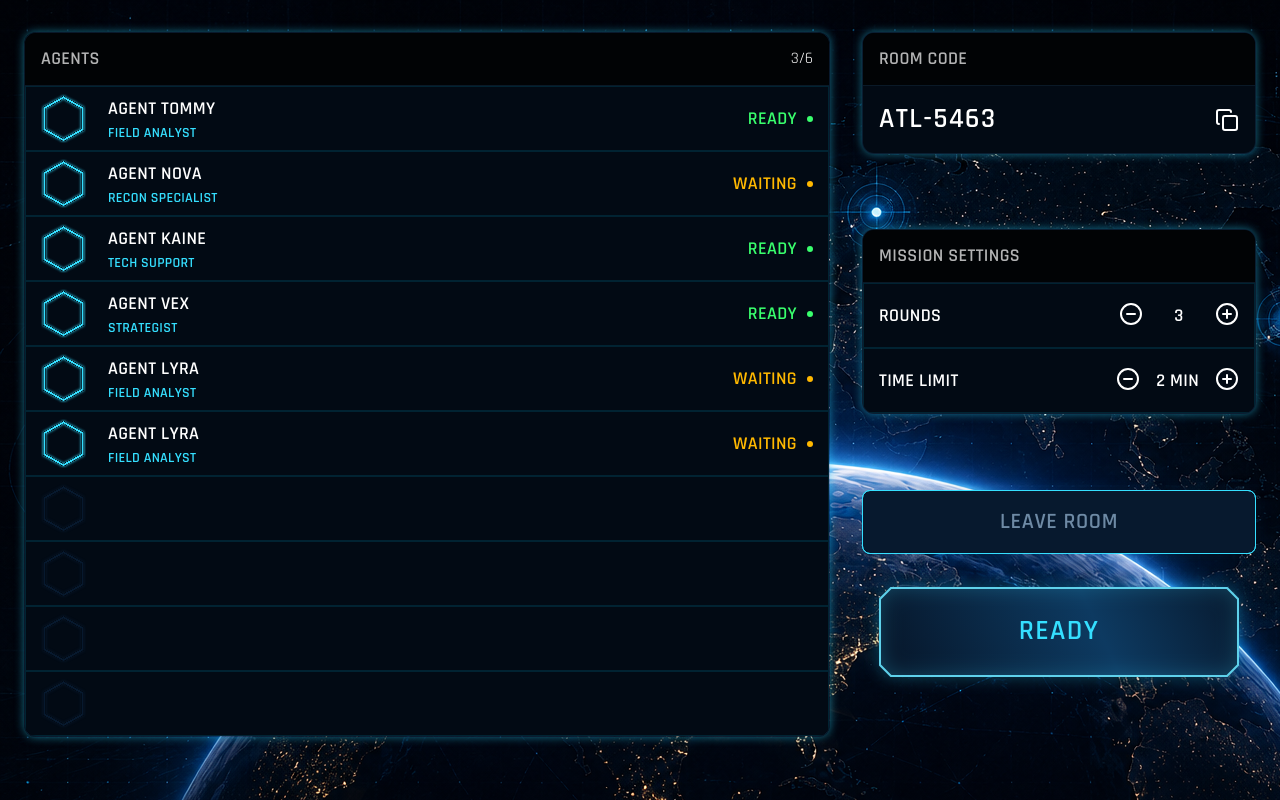
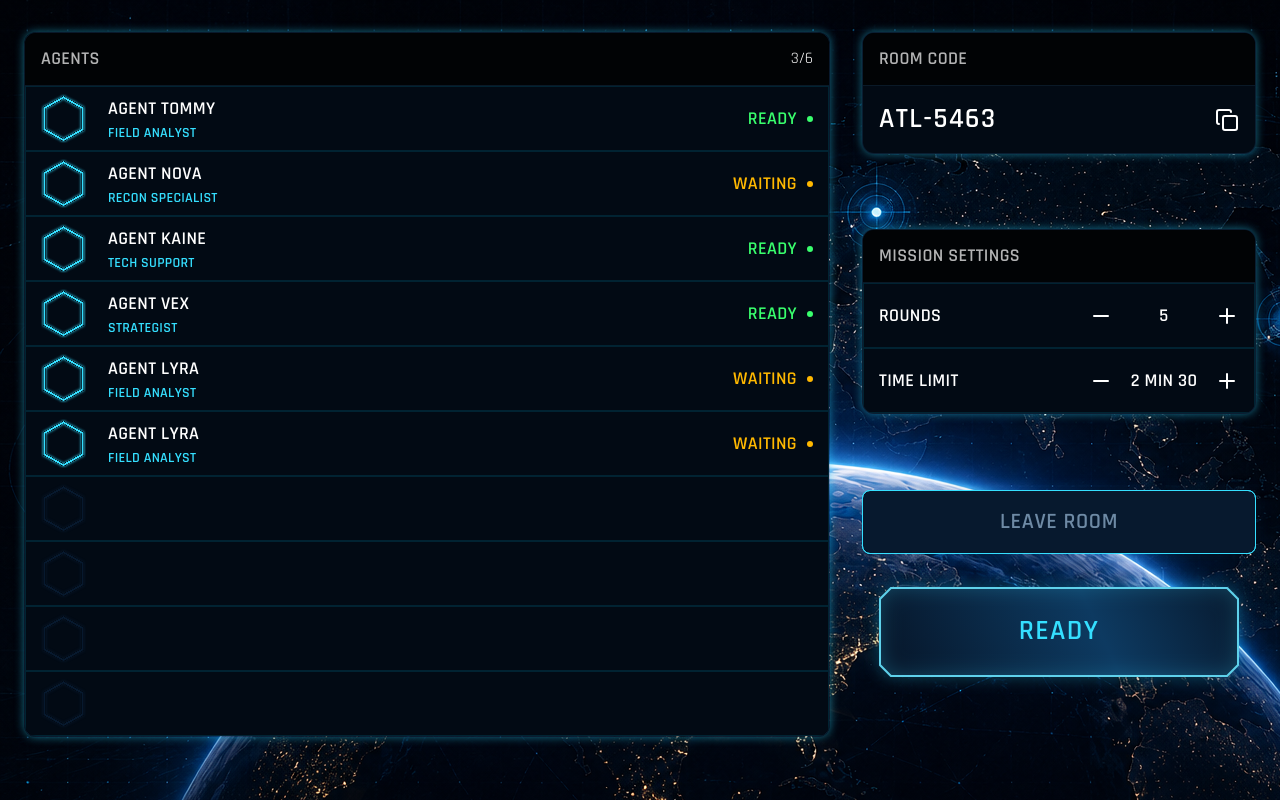
Before and after one commit to IlyasFounas/ft_transcendence, a React (Vite) app in the folder frontend/: page / in a window 1280 px wide. Built offline with nearby package versions, Linux system fonts and the light colour scheme.

Commit message:
feat: buttons works now and add some hover effects

```diff
--- a/frontend/src/components/cards/MissionSettingsCard.tsx
+++ b/frontend/src/components/cards/MissionSettingsCard.tsx
@@ -1,13 +1,28 @@
-import { CircleMinus } from 'lucide-react';
-import { CirclePlus } from 'lucide-react';
+import {useState} from 'react';
+import { Minus } from 'lucide-react';
+import { Plus } from 'lucide-react';
 
 
 interface MissionSettingsCardProps {
 	className?: string;
 };
 
+
+
 export default function MissionSettingsCard({className = ""}: MissionSettingsCardProps)
 {
+	const [rounds, setRounds] = useState(5);
+	const [timeLimit, setTimeLimit] = useState(2.5);
+
+	function formatTime(value : number)
+	{
+		if (value % 1 === 0.5)
+			 return `${Math.floor(value)} min 30`;
+
+   		return `${value} min`;
+	}
+
+
 	return (
 		<div
 		className={`rounded-[12px] bg-surface-base
@@ -24,10 +39,36 @@ export default function MissionSettingsCard({className = ""}: MissionSettingsCar
 			flex items-center justify-between px-[16px]
 			text-heading-small uppercase">
 				<div>Rounds</div>
-				<div className="flex flex-row justify-between gap-4 shrink-0 w-[120px]">
-					<CircleMinus></CircleMinus>
-					<div>3</div>
-					<CirclePlus></CirclePlus>
+				<div className="flex flex-row justify-between gap-4 shrink-0 w-[150px]">
+					<button className="
+						cursor-pointer
+						transition-transform
+						duration-200
+						ease-out
+						hover:scale-[1.2]
+						active:scale-[0.98]
+						"
+						onClick={() => {
+							if (rounds > 1) {
+								setRounds(rounds - 1);
+							}}}>
+						<Minus/>
+					</button>
+					<div>{rounds}</div>
+					<button className="
+						cursor-pointer
+						transition-transform
+						duration-200
+						ease-out
+						hover:scale-[1.2]
+						active:scale-[0.98]
+						"
+						onClick={() => {
+							if (rounds < 10) {
+								setRounds(rounds + 1);
+							}}}>
+						<Plus/>
+					</button>
 				</div>
 			</div>
 			<div className="w-full min-h-[65px]
@@ -35,10 +76,36 @@ export default function MissionSettingsCard({className = ""}: MissionSettingsCar
 			flex items-center justify-between px-[16px]
 			text-heading-small uppercase">
 				<div>Time Limit</div>
-				<div className="flex flex-row gap-4">
-					<CircleMinus></CircleMinus>
-					<div>2 min</div>
-					<CirclePlus></CirclePlus>
+				<div className="flex flex-row justify-between gap-4 shrink-0 w-[150px]">
+					<button className="
+						cursor-pointer
+						transition-transform
+						duration-200
+						ease-out
+						hover:scale-[1.2]
+						active:scale-[0.98]
+						"
+						onClick={() => {
+							if (timeLimit > 1) {
+								setTimeLimit(timeLimit - 0.5);
+							}}}>
+						<Minus/>
+					</button >
+					<div>{formatTime(timeLimit)}</div>
+					<button className="
+						cursor-pointer
+						transition-transform
+						duration-200
+						ease-out
+						hover:scale-[1.2]
+						active:scale-[0.98]
+						"
+						onClick={() => {
+							if (timeLimit < 5) {
+								setTimeLimit(timeLimit + 0.5);
+							}}}>
+						<Plus/>
+					</button>
 				</div>
 			</div>
    		</div>
--- a/frontend/src/components/cards/RoomCodeCard.tsx
+++ b/frontend/src/components/cards/RoomCodeCard.tsx
@@ -1,3 +1,4 @@
+import { useState } from 'react';
 import { Copy } from 'lucide-react';
 
 interface RoomCodeCardProps {
@@ -7,6 +8,18 @@ interface RoomCodeCardProps {
 
 export default function RoomCodeCard({ code = "ATL-7961", className = ""}: RoomCodeCardProps)
 {
+	const [copied, setCopied] = useState(false);
+
+	const  handleCopy = async () => {
+		await navigator.clipboard.writeText(code);
+		setCopied(true);
+
+		setTimeout(() => {
+        	setCopied(false);
+    	}, 2000);
+	}
+
+
 	return (
 		<div
 		className={`rounded-[12px] bg-surface-base
@@ -22,7 +35,27 @@ export default function RoomCodeCard({ code = "ATL-7961", className = ""}: RoomC
 				<span>
 					{code}
 				</span>
-				<Copy></Copy>
+				<div className="flex items-center gap-2">
+					{copied && (
+						<span className="text-sm text-text-primary">
+							Copied!
+						</span>
+					)}
+
+					<button
+						type="button"
+						onClick={handleCopy}
+						className="
+							cursor-pointer
+							transition-transform
+							duration-200
+							ease-out
+							hover:scale-[1.2]
+							active:scale-[0.98]"
+						>
+						<Copy />
+					</button>
+				</div>
 			</div>
    		</div>
 	)
--- a/frontend/src/pages/LobbyPage.tsx
+++ b/frontend/src/pages/LobbyPage.tsx
@@ -4,7 +4,6 @@ import LobbyTestPage from "../components/cards/LobbyTestPage";
 import PrimaryButton from "../components/buttons/PrimaryButton";
 import SecondaryButton from "../components/buttons/SecondaryButton";
 import MissionSettingsCard from "../components/cards/MissionSettingsCard";
-
 
 export default function LobbyPage()
 {
@@ -46,7 +45,8 @@ export default function LobbyPage()
 					lg:row-start-3
 					lg:max-w-none
 				">
-					<SecondaryButton className="w-full">
+					<SecondaryButton className="
+						w-full ">
 						Leave Room
 					</SecondaryButton>
 
```
